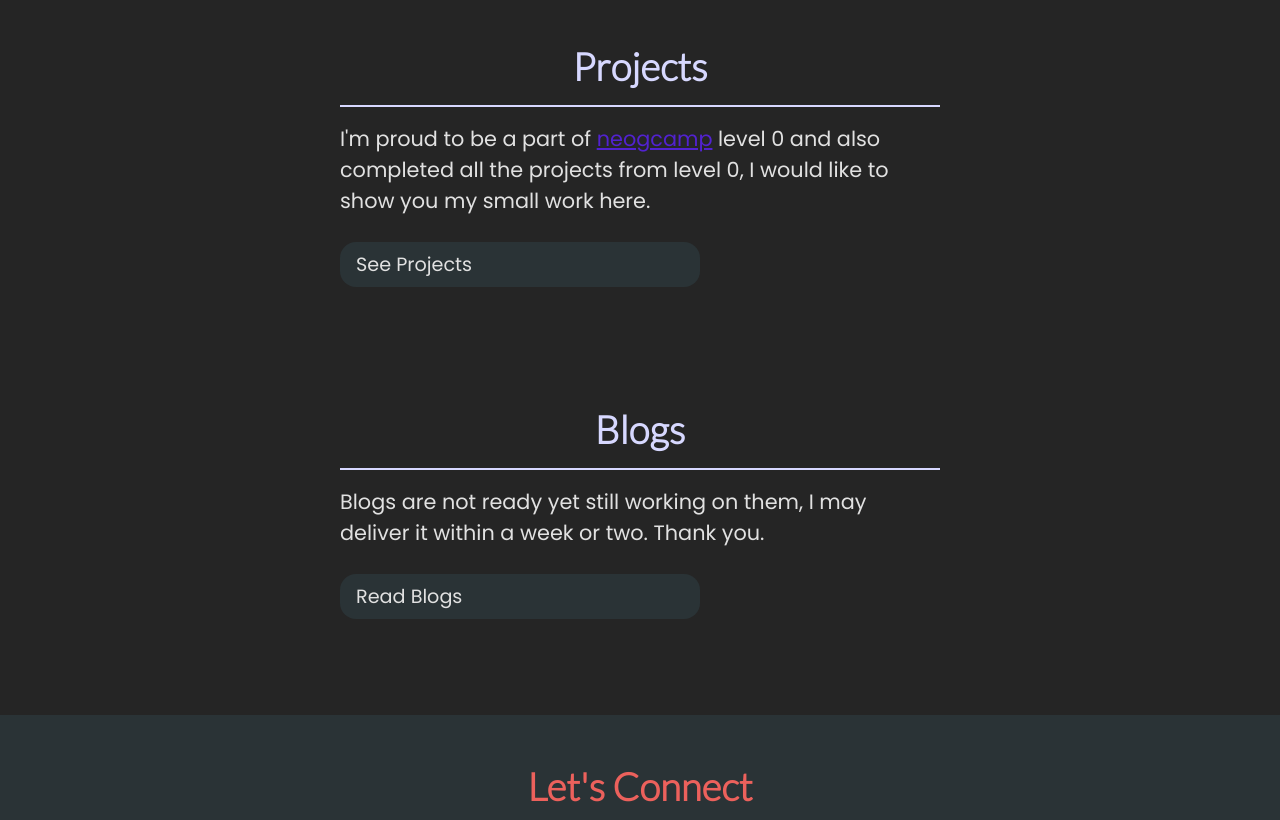
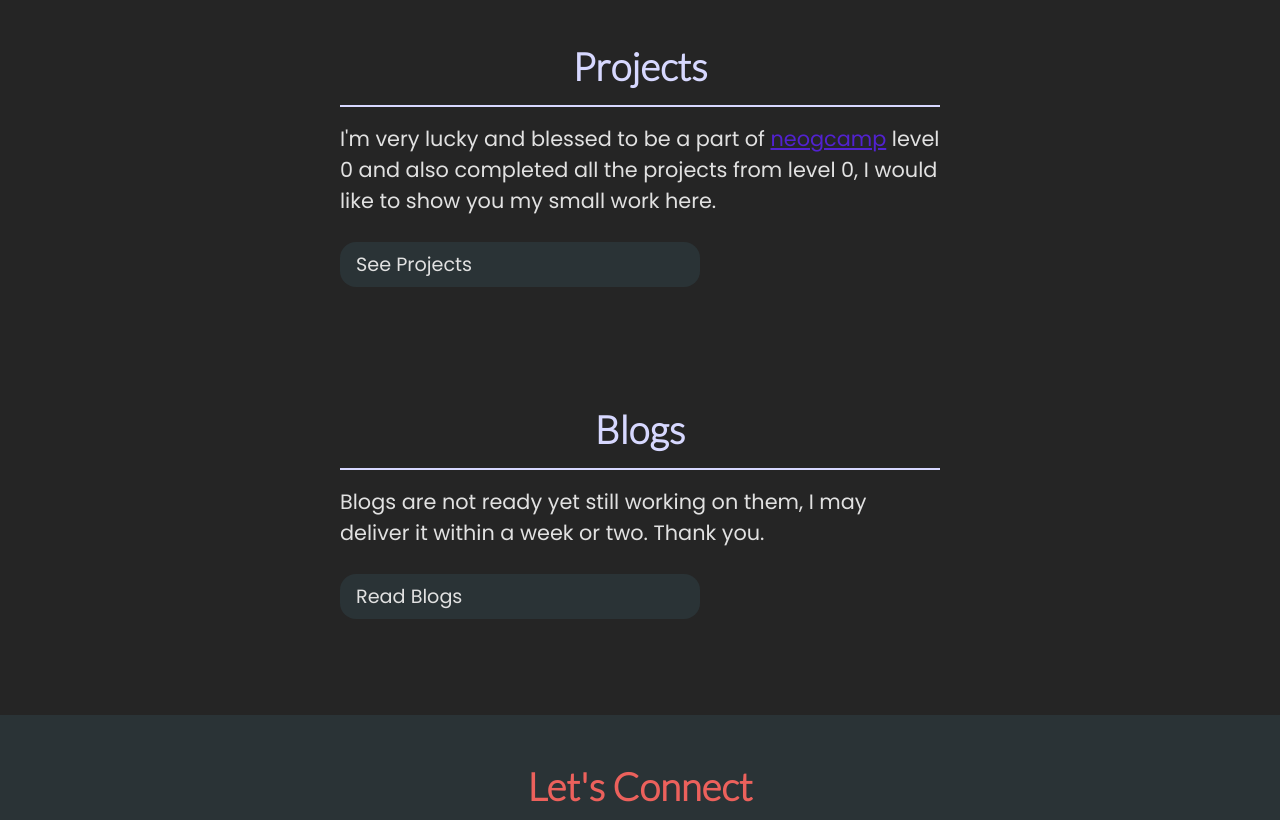
Before and after one commit to MiheerTamkhane/A-portfolio, a plain HTML site: page index.html in a window 1280 px wide. Shown: the part 1000-1820 px from the top of the page. Drawn offline with Linux system fonts and the light colour scheme.

Commit message:
add content

```diff
--- a/index.html
+++ b/index.html
@@ -80,7 +80,7 @@
       <section>
         <h2>Projects</h2>
         <p class="project">
-          I'm proud to be a part of
+          I'm very lucky and blessed to be a part of
           <a href="https://neog.camp/">neogcamp</a> level 0 and also completed
           all the projects from level 0, I would like to show you my small work
           here.
```
